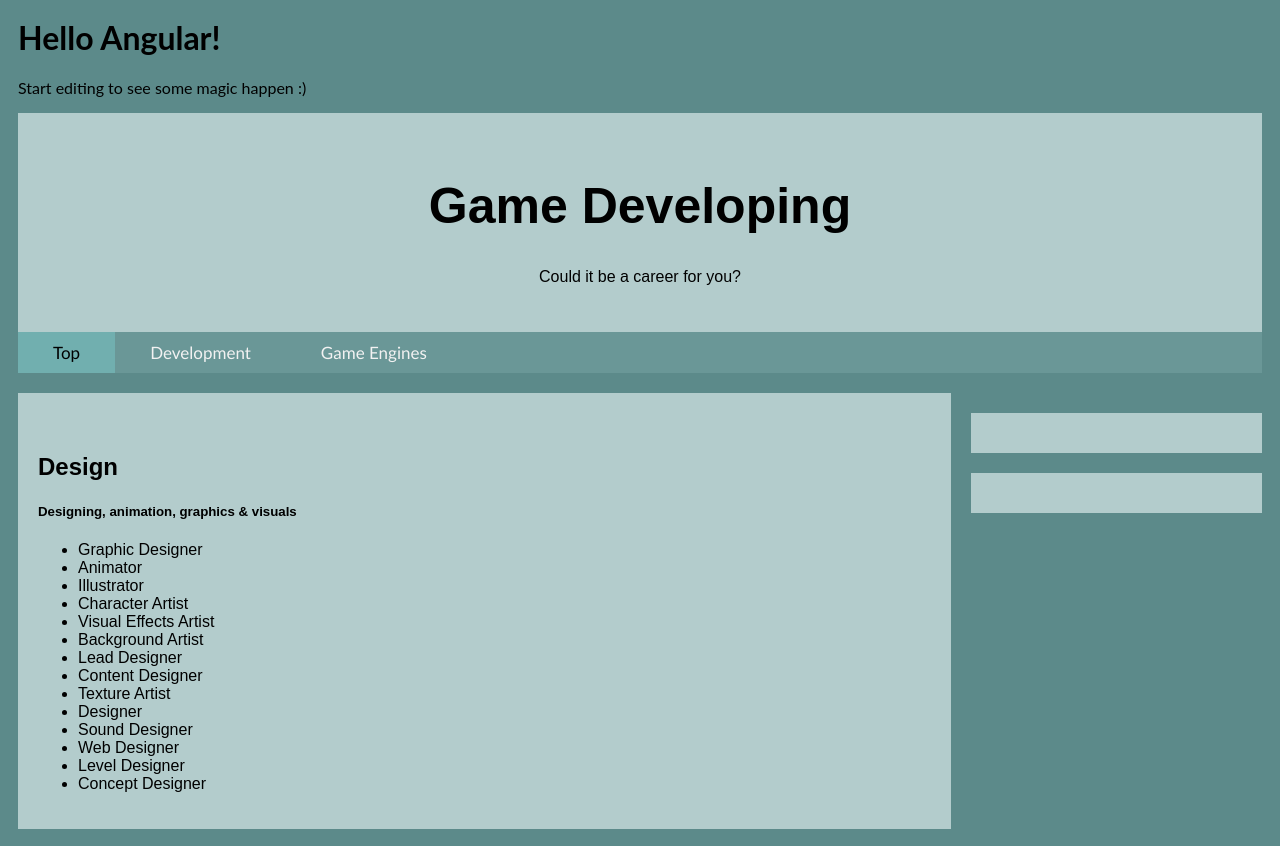
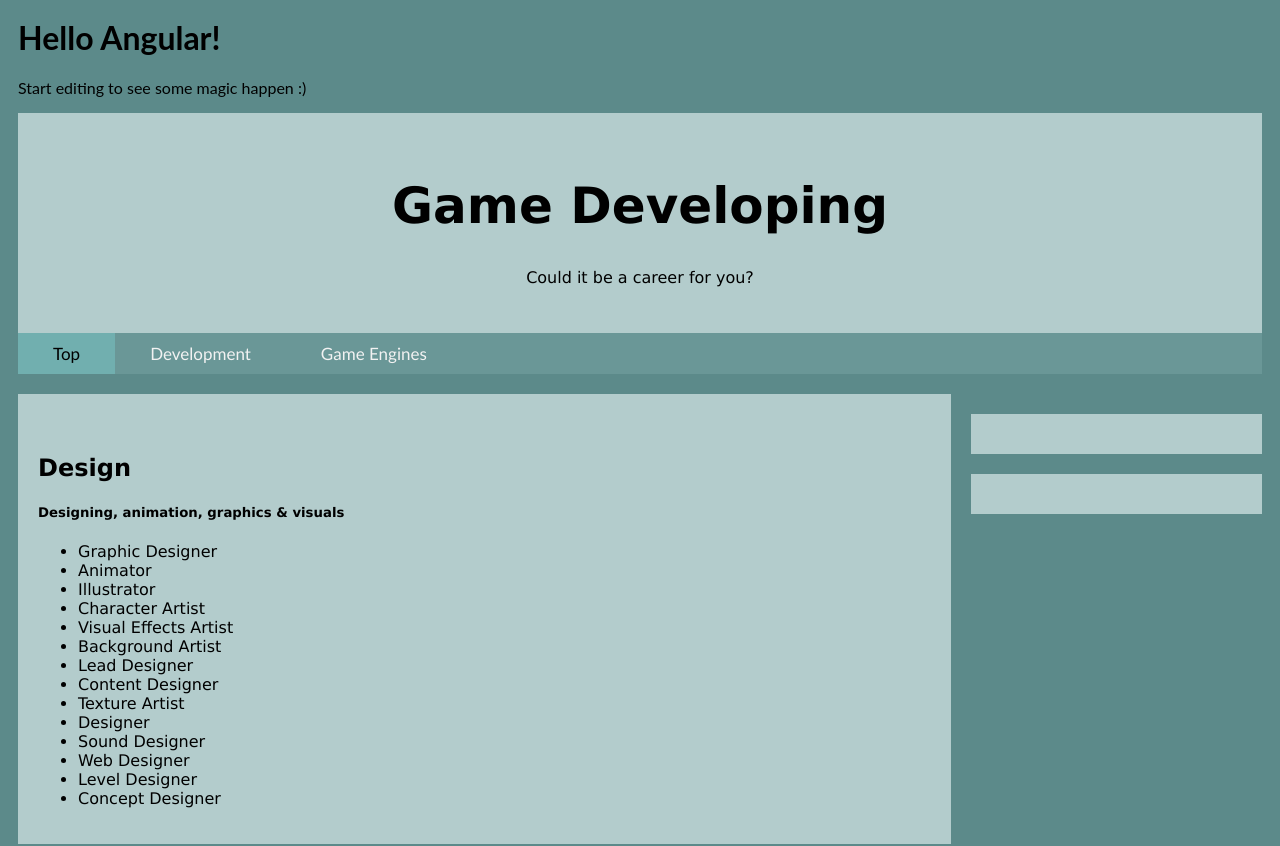
Before and after one commit to molliewagner8539/itc134-webpage, an Angular app: page / in a window 1280 px wide. Shown: the top 846 px of the page. Built offline with nearby package versions, Linux system fonts and the light colour scheme.

Commit message:
1 file modified

```diff
--- a/src/styles.css
+++ b/src/styles.css
@@ -4,7 +4,7 @@
 }
 
 body {
-  font-family: Arial;
+  font-family: Verdana, Geneva, Tahoma, sans-serif;
   padding: 10px;
   background:  #5c8a8a;
 }
```
